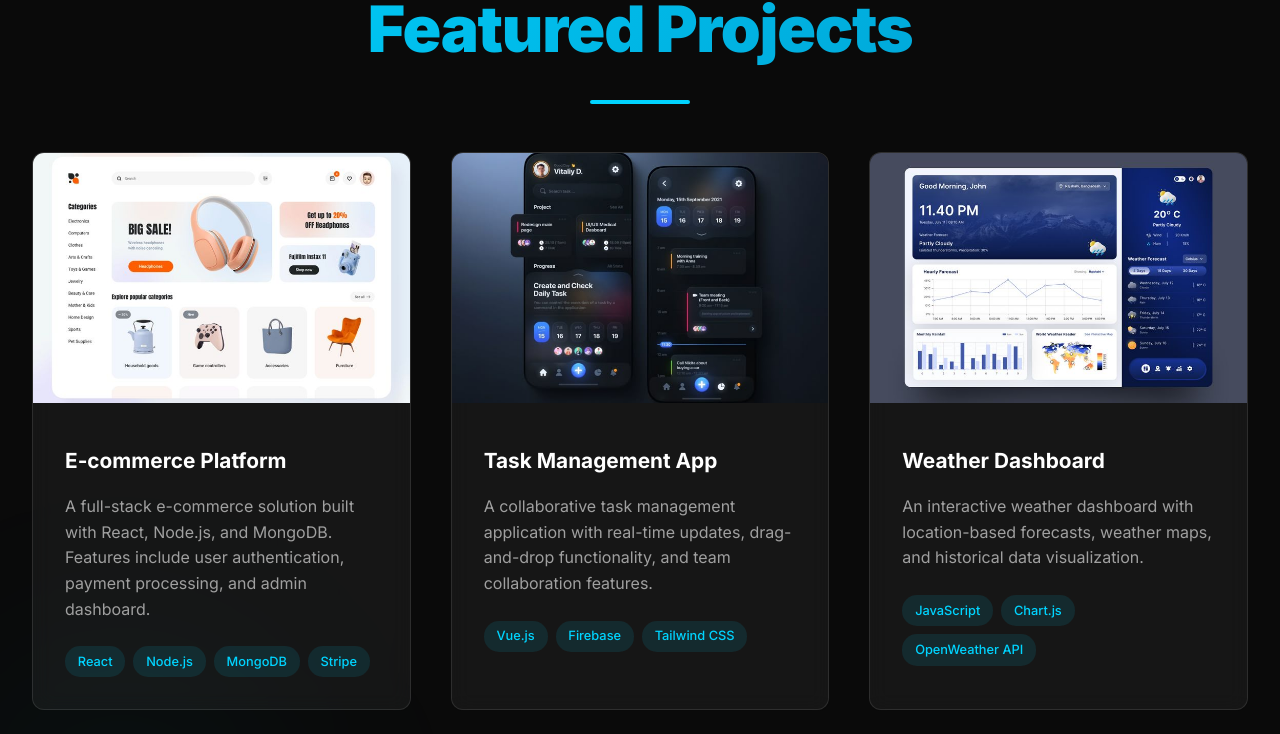
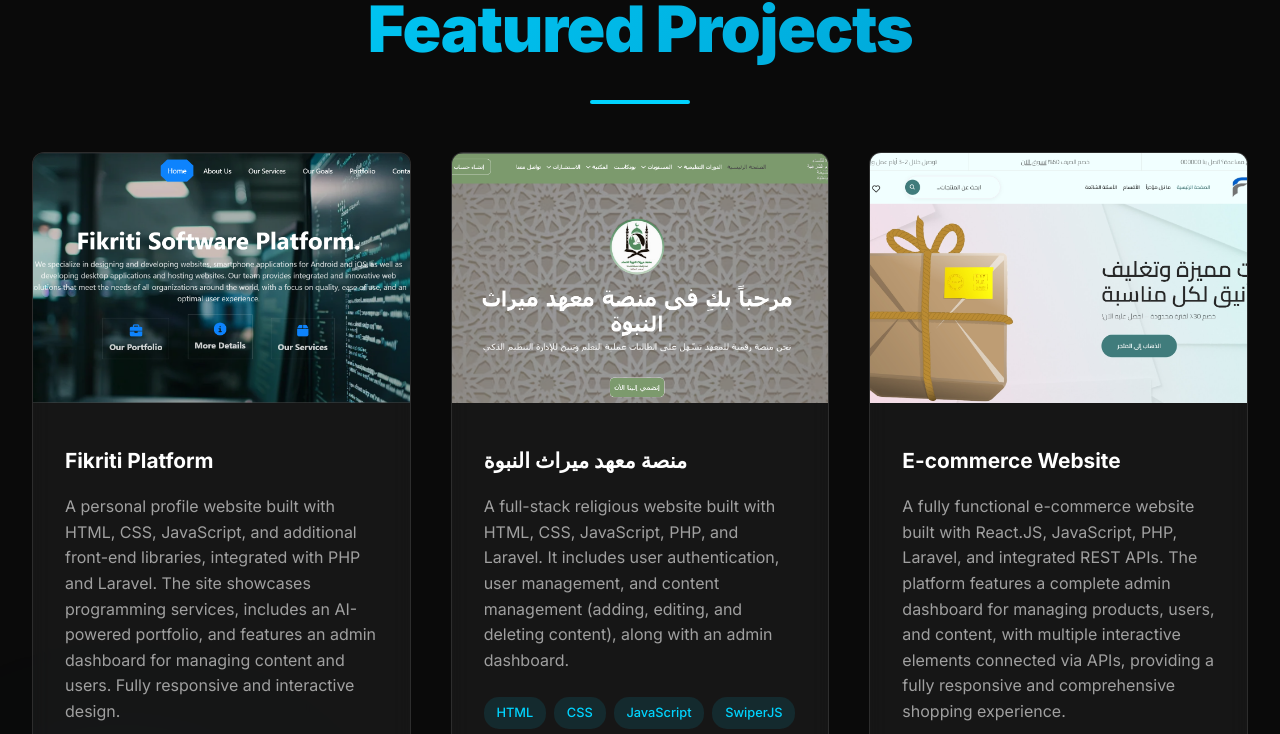
Before and after one commit to Ahmed-Ibrahim20/Portfolio, a plain HTML site: page index.html in a window 1280 px wide. Shown: the part 4820-5554 px from the top of the page. Drawn offline with Linux system fonts and the light colour scheme.

Commit message:
feature-projects

```diff
--- a/index.html
+++ b/index.html
@@ -1,19 +1,16 @@
 <!DOCTYPE html>
 <html lang="en">
+
 <head>
   <meta charset="UTF-8" />
   <meta name="viewport" content="width=device-width, initial-scale=1.0" />
   <title>Eng Ahmed Ibrahim</title>
-    <link
-      rel="stylesheet"
-      href="https://fonts.googleapis.com/css2?family=Inter:wght@300;400;500;600;700;900&display=swap"
-    />
-    <link
-      rel="stylesheet"
-      href="https://cdnjs.cloudflare.com/ajax/libs/font-awesome/6.4.0/css/all.min.css"
-    />
+  <link rel="stylesheet"
+    href="https://fonts.googleapis.com/css2?family=Inter:wght@300;400;500;600;700;900&display=swap" />
+  <link rel="stylesheet" href="https://cdnjs.cloudflare.com/ajax/libs/font-awesome/6.4.0/css/all.min.css" />
   <link rel="stylesheet" href="style.css" />
 </head>
+
 <body>
   <header>
     <nav class="navbar">
@@ -97,11 +94,7 @@
               <a href="#" aria-label="GitHub" class="social-icon github">
                 <i class="fab fa-github"></i>
               </a>
-                <a
-                  href="#"
-                  aria-label="Instagram"
-                  class="social-icon instagram"
-                >
+              <a href="#" aria-label="Instagram" class="social-icon instagram">
                 <i class="fab fa-instagram"></i>
               </a>
             </div>
@@ -109,11 +102,7 @@
 
           <div class="home-image">
             <div class="image-container">
-                <img
-                  src="images/Eng Ahmed Ibrahim .jpg"
-                  alt="Profile photo of Asep"
-                  class="profile-image"
-                />
+              <img src="images/Eng Ahmed Ibrahim .jpg" alt="Profile photo of Asep" class="profile-image" />
               <div class="floating-card card-1">
                 <i class="fas fa-code"></i>
                 <div class="card-content">
@@ -387,7 +376,8 @@
               <h3>Programming Instructor</h3>
               <p>
                 Teaching programming fundamentals, Frontend & Backend development,
-                  and coding for beginners . Providing structured learning paths and mentorship for beginners and advanced students.
+                and coding for beginners . Providing structured learning paths and mentorship for beginners and advanced
+                students.
               </p>
               <div class="service-features">
                 <span>Frontend & Backend</span>
@@ -457,10 +447,10 @@
           <div class="projects-grid">
             <div class="project-card">
               <div class="project-image">
-                  <img src="images/Cleveroad.jpg" alt="Project 1" />
+                <img src="images/Screenshot 2025-06-30 151207.png" alt="Project 2" />
                 <div class="project-overlay">
                   <div class="project-links">
-                      <a href="#" class="project-link">
+                    <a href="https://fikrati-roan.vercel.app/" class="project-link">
                       <i class="fas fa-external-link-alt"></i>
                     </a>
                     <a href="#" class="project-link">
@@ -470,26 +460,29 @@
                 </div>
               </div>
               <div class="project-info">
-                  <h3>E-commerce Platform</h3>
+                <h3>Fikriti Platform</h3>
                 <p>
-                    A full-stack e-commerce solution built with React, Node.js,
-                    and MongoDB. Features include user authentication, payment
-                    processing, and admin dashboard.
+                  A personal profile website built with HTML, CSS, JavaScript, and additional front-end
+                  libraries, integrated with PHP and Laravel. The site showcases programming services,
+                  includes an AI-powered portfolio, and features an admin dashboard for managing content
+                  and users. Fully responsive and interactive design.
                 </p>
                 <div class="project-tech">
-                    <span>React</span>
-                    <span>Node.js</span>
-                    <span>MongoDB</span>
-                    <span>Stripe</span>
+                  <span>HTML</span>
+                  <span>CSS</span>
+                  <span>JavaScript</span>
+                  <span>SwiperJS</span>
+                  <span>PHP</span>
+                  <span>Laravel</span>
                 </div>
               </div>
             </div>
             <div class="project-card">
               <div class="project-image">
-                  <img src="images/Task manager app.jpg" alt="Project 2" />
+                <img src="images/Screenshot 2025-06-30 141741.png" alt="Project 1" />
                 <div class="project-overlay">
                   <div class="project-links">
-                      <a href="#" class="project-link">
+                    <a href="https://mirath-alnabuah.vercel.app/" class="project-link">
                       <i class="fas fa-external-link-alt"></i>
                     </a>
                     <a href="#" class="project-link">
@@ -499,28 +492,28 @@
                 </div>
               </div>
               <div class="project-info">
-                  <h3>Task Management App</h3>
+                <h3>منصة معهد ميراث النبوة</h3>
                 <p>
-                    A collaborative task management application with real-time
-                    updates, drag-and-drop functionality, and team collaboration
-                    features.
+                  A full-stack religious website built with HTML, CSS, JavaScript, PHP, and Laravel. It
+                  includes user authentication, user management, and content management (adding, editing,
+                  and deleting content), along with an admin dashboard.
                 </p>
                 <div class="project-tech">
-                    <span>Vue.js</span>
-                    <span>Firebase</span>
-                    <span>Tailwind CSS</span>
+                  <span>HTML</span>
+                  <span>CSS </span>
+                  <span>JavaScript</span>
+                  <span>SwiperJS</span>
+                  <span>PHP</span>
+                  <span>Laravel</span>
                 </div>
               </div>
             </div>
             <div class="project-card">
               <div class="project-image">
-                  <img
-                    src="images/Weather Forecast Dashboard.jpg"
-                    alt="Project 3"
-                  />
+                <img src="images/screenshot-1764236674640.png" alt="Project 3" />
                 <div class="project-overlay">
                   <div class="project-links">
-                      <a href="#" class="project-link">
+                    <a href="https://ecommerce-232.netlify.app/" class="project-link">
                       <i class="fas fa-external-link-alt"></i>
                     </a>
                     <a href="#" class="project-link">
@@ -530,15 +523,22 @@
                 </div>
               </div>
               <div class="project-info">
-                  <h3>Weather Dashboard</h3>
+                <h3>E-commerce Website</h3>
                 <p>
-                    An interactive weather dashboard with location-based
-                    forecasts, weather maps, and historical data visualization.
+                  A fully functional e-commerce website built with React.JS, JavaScript, PHP, Laravel, and
+                  integrated REST APIs. The platform features a complete admin dashboard for managing
+                  products, users, and content, with multiple interactive elements connected via APIs,
+                  providing a fully responsive and comprehensive shopping experience.
                 </p>
                 <div class="project-tech">
+                  <span>React.JS</span>
                   <span>JavaScript</span>
-                    <span>Chart.js</span>
-                    <span>OpenWeather API</span>
+                  <span>PHP</span>
+                  <span>Laravel</span>
+                  <span>REST APIs</span>
+                  <span>SwiperJS</span>
+                  <span>Tailwind CSS</span>
+                  <span>GSAP</span>
                 </div>
               </div>
             </div>
@@ -572,10 +572,7 @@
             </div>
             <div class="project-card">
               <div class="project-image">
-                  <img
-                    src="images/WordPress dashboard design concept.jpg"
-                    alt="Project 5"
-                  />
+                <img src="images/WordPress dashboard design concept.jpg" alt="Project 5" />
                 <div class="project-overlay">
                   <div class="project-links">
                     <a href="#" class="project-link">
@@ -602,10 +599,7 @@
             </div>
             <div class="project-card">
               <div class="project-image">
-                  <img
-                    src="images/Dashboard - Social Media Analytics.jpg"
-                    alt="Project 6"
-                  />
+                <img src="images/Dashboard - Social Media Analytics.jpg" alt="Project 6" />
                 <div class="project-overlay">
                   <div class="project-links">
                     <a href="#" class="project-link">
@@ -728,4 +722,5 @@
 
   <script src="script.js"></script>
 </body>
+
 </html>
```
Also changed, not shown: images/Screenshot 2025-06-30 141741.png (added), images/Screenshot 2025-06-30 151207.png (added), images/screenshot-1764236674640.png (added). Lines whose indentation alone changed are shown as unchanged.
